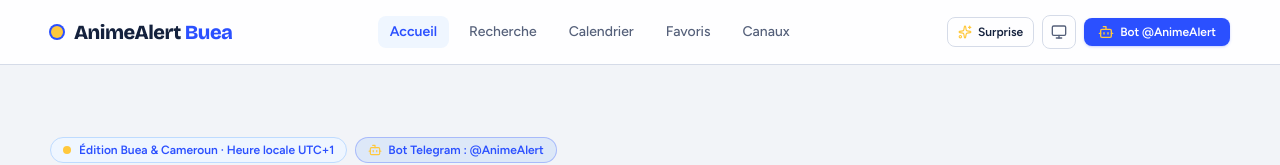
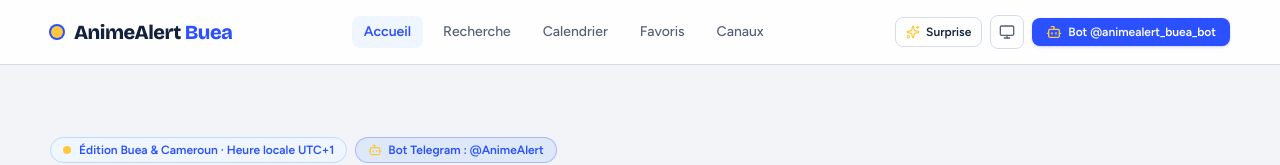
Before and after one commit to telafredy6-sketch/AnimeAlerts, a React (Vite) app: page / in a window 1280 px wide. Shown: the top 165 px of the page. Built offline with nearby package versions, Linux system fonts and the light colour scheme; no server answers.

Commit message:
Update Telegram bot link and title in Header component

```diff
--- a/src/components/Header.tsx
+++ b/src/components/Header.tsx
@@ -56,7 +56,7 @@ export const Header: React.FC<HeaderProps> = ({ currentPath, onNavigate }) => {
     }
   };
 
-  const botUrl = lienBot() || "https://t.me/AnimeAlert";
+  const botUrl = lienBot() || "https://t.me/animealert_buea_bot";
 
   const navLinks = [
     { label: 'Accueil', path: '/' },
@@ -154,10 +154,10 @@ export const Header: React.FC<HeaderProps> = ({ currentPath, onNavigate }) => {
             target="_blank"
             rel="noopener noreferrer"
             className="inline-flex items-center gap-1.5 px-3.5 py-1.5 rounded-lg bg-[#2B50FF] text-white text-xs font-semibold hover:brightness-105 active:scale-95 transition-all whitespace-nowrap shadow-sm shadow-[#2B50FF]/20"
-            title="Ouvrir le bot Telegram @AnimeAlert"
+            title="Ouvrir le bot Telegram @animealert_buea_bot"
           >
             <Bot className="w-4 h-4 text-[#FFC83D]" />
-            <span><span className="hidden sm:inline">Bot </span>@AnimeAlert</span>
+            <span><span className="hidden sm:inline">Bot </span>@animealert_buea_bot</span>
           </a>
         </div>
       </div>
```
